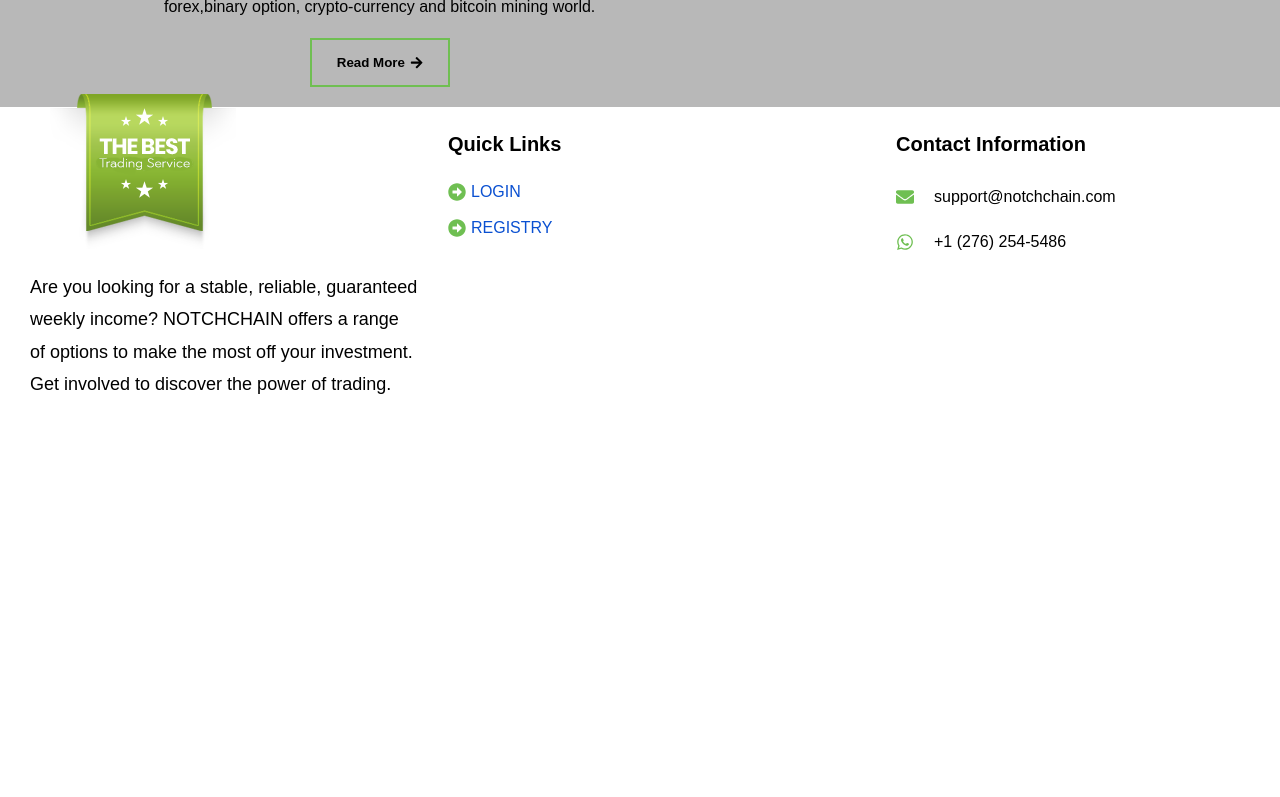
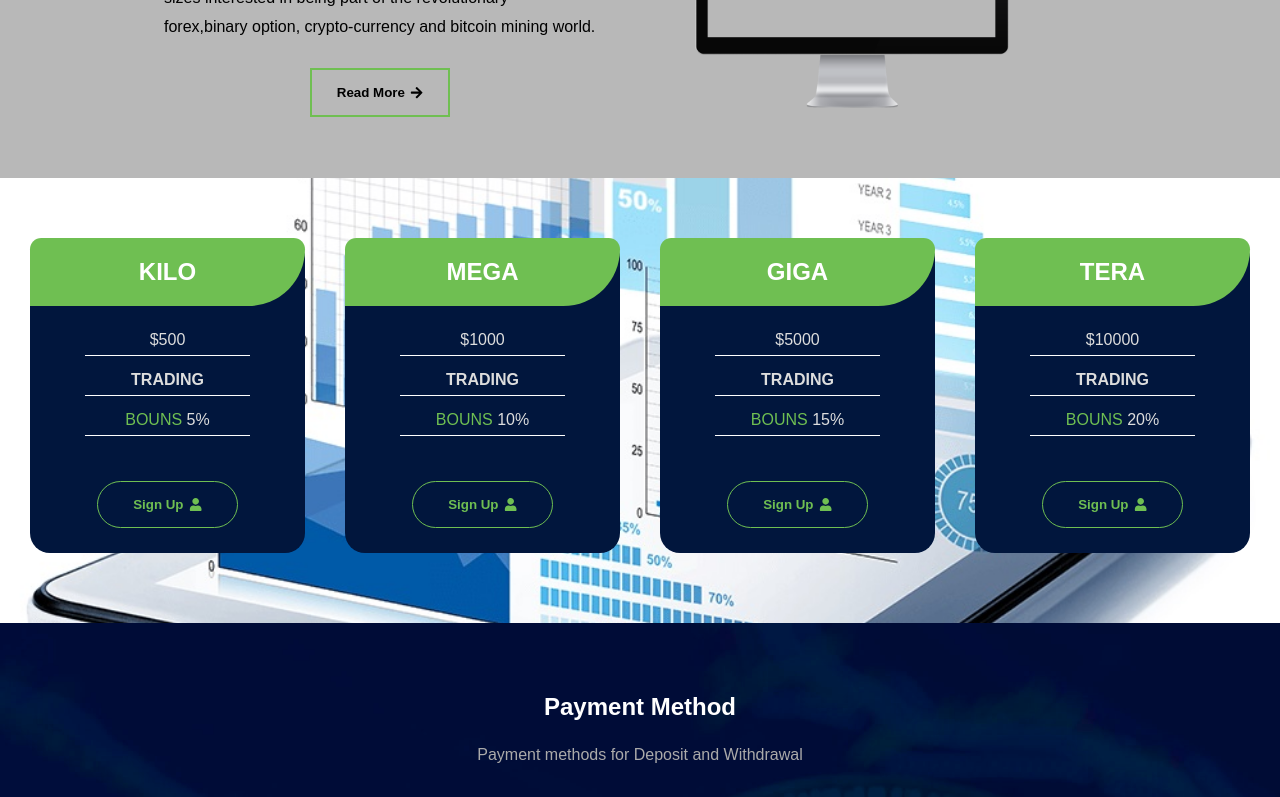
Before and after one commit to BigBen3918/metatrade_frontend, a React (Create React App) app: page / in a window 1280 px wide. Shown: the part 2000-2797 px from the top of the page. Before the commit the page ends 2418 px from the top, so only its background shows below. Built offline with nearby package versions, Linux system fonts and the light colour scheme; grey boxes are pictures that could not be loaded.

Commit message:
update: main

```diff
--- a/package.json
+++ b/package.json
@@ -19,7 +19,9 @@
         "react-responsive-carousel": "^3.2.23",
         "react-router-dom": "^6.4.2",
         "react-scripts": "5.0.1",
+        "react-slick": "^0.29.0",
         "react-toastify": "^9.0.8",
+        "slick-carousel": "^1.8.1",
         "typescript": "^4.4.2",
         "web-vitals": "^2.1.0"
     },
--- a/src/assets/styles/common.scss
+++ b/src/assets/styles/common.scss
@@ -2,7 +2,7 @@
     --primary: #0a50d1;
     --secondary: #6fbf52;
     --light: #6c7293;
-    --dark: #000000;
+    --dark: #01163d;
     --font-size-h1: 70px;
     --font-size-h2: 50px;
     --font-size-h3: 30px;
--- a/src/assets/styles/index.scss
+++ b/src/assets/styles/index.scss
@@ -40,3 +40,12 @@
     text-shadow: 0 0 20px var(--toastify-color-error);
     background: rgba(231, 76, 60, 0.15) !important;
 }
+
+h1,
+h2,
+h3,
+h4,
+h5,
+h6 {
+    margin: 0;
+}
--- a/src/views/auth/index.scss
+++ b/src/views/auth/index.scss
@@ -113,7 +113,146 @@
                         color: rgb(228, 194, 0);
                     }
                 }
+
+                @media screen and (max-width: 768px) {
+                    > p {
+                        text-align: center;
+                    }
+                }
+            }
+
+            .about_video {
+                display: flex;
+                justify-content: center;
+                align-items: center;
+                padding: 20px;
+                width: 100%;
+                height: 100%;
+
+                img {
+                    width: 80%;
+                    object-fit: cover;
+                }
             }
         }
     }
+
+    .size {
+        display: flex;
+        flex-direction: column;
+        align-items: center;
+        justify-content: center;
+        padding: 10px;
+        gap: 10px;
+        background-image: url("../../assets/images/benefits.jpg");
+        background-size: cover;
+        background-position-y: 30%;
+        background-attachment: fixed;
+
+        .card {
+            display: flex;
+            flex-direction: column;
+            align-items: center;
+            justify-content: center;
+            background-color: var(--dark);
+            border-radius: 20px;
+
+            div:nth-child(1) {
+                background-color: #6fbf52;
+                width: 100%;
+                text-align: center;
+                padding: 20px;
+                border-radius: 20px;
+                border-bottom-right-radius: 100px;
+                border-bottom-left-radius: 0;
+
+                h3 {
+                    color: var(--font-white-color);
+                }
+            }
+
+            div:nth-child(2) {
+                display: flex;
+                flex-direction: column;
+                justify-content: center;
+                align-items: center;
+                color: #ddd;
+                text-align: center;
+                gap: 10px;
+                width: 100%;
+
+                > P {
+                    width: 60%;
+                    border-bottom: 1px solid white;
+                    margin: 0;
+                }
+            }
+
+            div:nth-child(3) {
+                padding: 25px;
+                button {
+                    background-color: transparent;
+                    border: 1px solid #6fbf52;
+                    display: flex;
+                    align-items: center;
+                    justify-content: center;
+                    gap: 5px;
+                    outline: none;
+                    padding: 15px 35px;
+                    color: #6fbf52;
+                    border-radius: 25px;
+                    cursor: pointer;
+                    transition: 0.3s ease-in-out;
+
+                    &:hover {
+                        color: gold;
+                        border-color: gold;
+                    }
+                }
+            }
+        }
+    }
+
+    .payment {
+        background-image: url("../../assets/images/j1.jpg");
+        background-size: cover;
+        background-attachment: fixed;
+
+        > div {
+            text-align: center;
+
+            h3 {
+                color: white;
+                padding: 20px;
+            }
+
+            > p {
+                margin: 0;
+                color: #aaa;
+            }
+
+            img {
+                width: 100%;
+            }
+        }
+    }
+
+    .testimonies {
+        background-image: linear-gradient(#00000050, #00000050),
+            linear-gradient(#00000050, #00000050),
+            url("../../assets/images/testimony.jpg");
+        background-size: cover;
+        background-attachment: fixed;
+        text-align: center;
+
+        h3 {
+            color: var(--font-white-color);
+            padding: 20px;
+        }
+
+        > p {
+            margin: 0;
+            color: var(--font-white-color);
+        }
+    }
 }
--- a/src/views/auth/index.tsx
+++ b/src/views/auth/index.tsx
@@ -1,9 +1,14 @@
-import { FaCheck, FaArrowRight } from "react-icons/fa";
+import { FaCheck, FaArrowRight, FaUser } from "react-icons/fa";
 import { Carousel } from "react-responsive-carousel";
 import Layout from "./components";
 import slide1 from "../../assets/images/slider1.jpg";
 import slide2 from "../../assets/images/slider2.jpg";
 import slide3 from "../../assets/images/slider3.jpg";
+import { card_mock } from "./mock";
+import pay1 from "../../assets/images/ethereum.png";
+import pay2 from "../../assets/images/bitcoin.png";
+import pay3 from "../../assets/images/litecoin.png";
+import pay4 from "../../assets/images/perfect-money.png";
 
 import "./index.scss";
 
@@ -53,6 +58,7 @@
                     </Carousel>
                 </div>
                 <div className="spacer-50"></div>
+
                 <div className="container trading">
                     <h2 className="m0">Our Trading Services</h2>
                     <p>
@@ -110,8 +116,10 @@
                     </div>
                 </div>
                 <div className="spacer-50"></div>
+
                 <div className="about">
                     <div className="container">
+                        <div className="spacer-20"></div>
                         <h2 className="m0">About Us</h2>
                         <div className="row w100">
                             <div className="col-sm-12 col-md-6 p2">
@@ -129,6 +137,7 @@
                                         forex,binary option, crypto-currency and
                                         bitcoin mining world.
                                     </p>
+                                    <div className="spacer-10"></div>
                                     <div>
                                         <button>
                                             Read More <FaArrowRight />
@@ -137,12 +146,117 @@
                                 </div>
                             </div>
                             <div className="col-sm-12 col-md-6 p2">
-                                <div className="about_video"></div>
+                                <div className="about_video">
+                                    <img
+                                        src={require("../../assets/images/desktop.png")}
+                                        alt=""
+                                    />
+                                </div>
                             </div>
                         </div>
+                        <div className="spacer-30"></div>
+                    </div>
+                </div>
+
+                <div className="size">
+                    <div className="spacer-20"></div>
+                    <div className="row w100">
+                        {card_mock.map((item: CardObject, index: number) => (
+                            <div
+                                className="col-sm-12 col-md-6 col-lg-3 p2"
+                                key={index}
+                            >
+                                <Card
+                                    title={item.title}
+                                    cost={item.cost}
+                                    bonus={item.bonus}
+                                />
+                            </div>
+                        ))}
+                    </div>
+                    <div className="spacer-30"></div>
+                </div>
+
+                <div className="payment">
+                    <div className="container">
+                        <div className="spacer-50"></div>
+                        <h3>Payment Method</h3>
+                        <p>Payment methods for Deposit and Withdrawal</p>
+                        <div className="spacer-20"></div>
+                        <div className="row m0">
+                            <div className="col-6 col-md-3 p1">
+                                <img src={pay1} alt="" />
+                            </div>
+                            <div className="col-6 col-md-3 p1">
+                                <img src={pay2} alt="" />
+                            </div>
+                            <div className="col-6 col-md-3 p1">
+                                <img src={pay3} alt="" />
+                            </div>
+                            <div className="col-6 col-md-3 p1">
+                                <img src={pay4} alt="" />
+                            </div>
+                        </div>
+                    </div>
+                </div>
+
+                <div className="testimonies">
+                    <h3>TESTIMONIES</h3>
+                    <p>
+                        <i>
+                            Happy investors{" "}
+                            <b style={{ color: "gold" }}>sharing</b> their
+                            testimonies
+                        </i>
+                    </p>
+                    <div className="test_slide">
+                        <Carousel
+                            autoPlay
+                            emulateTouch
+                            infiniteLoop
+                            showArrows={false}
+                            showStatus={false}
+                            showThumbs={false}
+                            showIndicators={false}
+                        >
+                            <div className="slide_card"></div>
+                            <div className="slide_card"></div>
+                            <div className="slide_card"></div>
+                            <div className="slide_card"></div>
+                        </Carousel>
                     </div>
                 </div>
             </div>
         </Layout>
     );
 }
+
+const Card = (props: CardObject) => {
+    const { title, cost, bonus } = props;
+
+    return (
+        <div className="card">
+            <div>
+                <h3>{title}</h3>
+            </div>
+            <div>
+                <span className="spacer-10"></span>
+                <p>${cost}</p>
+                <p>
+                    <b>TRADING</b>
+                </p>
+                <p>
+                    <span style={{ color: "var(--secondary)" }}>BOUNS</span>{" "}
+                    {bonus}%
+                </p>
+                <span className="spacer-10"></span>
+            </div>
+            <div>
+                <button>
+                    <b>Sign Up</b>
+                    <FaUser />
+                </button>
+            </div>
+        </div>
+    );
+};
--- /dev/null
+++ b/src/views/auth/mock/index.ts
@@ -0,0 +1,6 @@
+export const card_mock = [
+    { title: "KILO", cost: 500, bonus: 5 },
+    { title: "MEGA", cost: 1000, bonus: 10 },
+    { title: "GIGA", cost: 5000, bonus: 15 },
+    { title: "TERA", cost: 10000, bonus: 20 },
+];
```
Also changed, not shown: src/@types/global.d.ts (+9 -0 lines), 2 other files (tests, documents, lock files or other folders).
